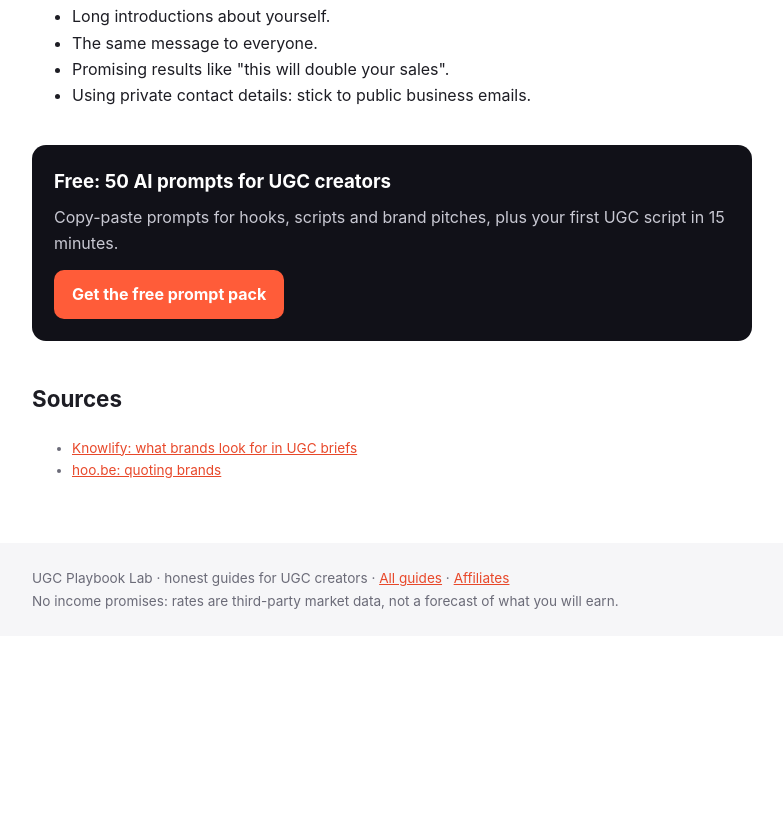
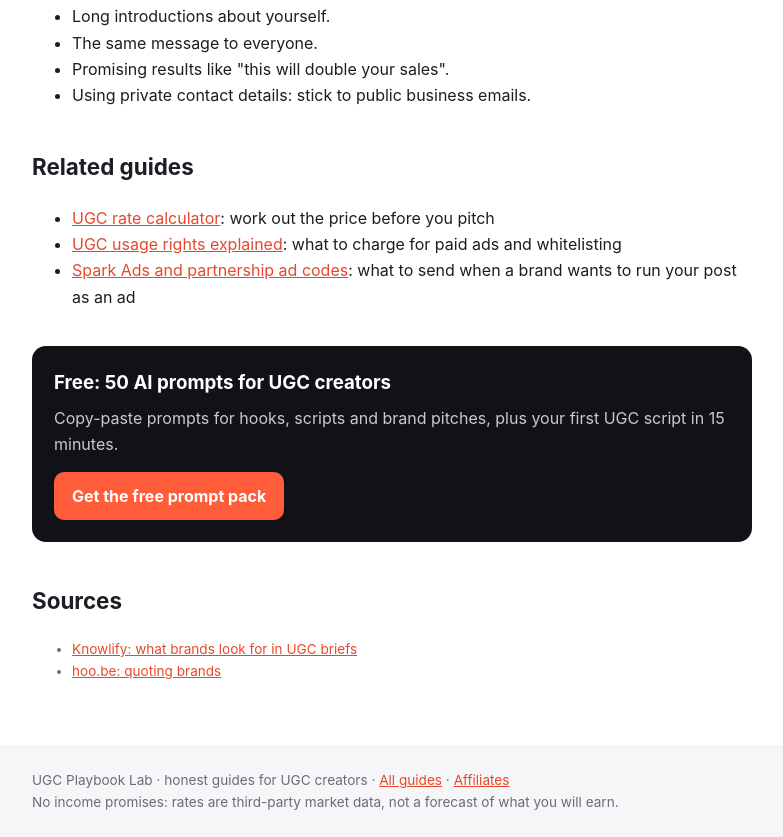
Before and after one commit to jansegersmatteo-ops/ugc-playbook-lab, a plain HTML site: page ugc-pitch-email-template.html in a window 1280 px wide. Shown: the part 1577-2414 px from the top of the page, without its empty margins (248-1031 px from the left). Before the commit the page ends 2213 px from the top, so only its background shows below. Drawn offline with Linux system fonts and the light colour scheme.

Commit message:
Update ugc-pitch-email-template.html

```diff
--- a/ugc-pitch-email-template.html
+++ b/ugc-pitch-email-template.html
@@ -15,5 +15,5 @@
 <p>Never send more than two messages without a reply.</p>
 <h2>Personalize every pitch with AI</h2>
 <blockquote>Here is a brand's website text: [paste]. Here is my pitch template: [paste]. Fill in the template for this brand with one specific, believable video idea based on their product and customer. Max 120 words. No flattery, no exaggeration.</blockquote>
-<h2>Mistakes to avoid</h2><ul><li>Long introductions about yourself.</li><li>The same message to everyone.</li><li>Promising results like "this will double your sales".</li><li>Using private contact details: stick to public business emails.</li></ul><div class="cta"><h3>Free: 50 AI prompts for UGC creators</h3><p>Copy-paste prompts for hooks, scripts and brand pitches, plus your first UGC script in 15 minutes.</p><a class="btn" href="https://whop.com/ugc-playbook-lab/free-50-ai-prompts-for-ugc/">Get the free prompt pack</a></div><h2>Sources</h2><ul class='src'><li><a href='https://knowlify.com/articles/ugc-creator-rates' rel='nofollow noopener'>Knowlify: what brands look for in UGC briefs</a></li><li><a href='https://hoo.be/blog/ugc-creator-rates-2026' rel='nofollow noopener'>hoo.be: quoting brands</a></li></ul></div></main>
+<h2>Mistakes to avoid</h2><ul><li>Long introductions about yourself.</li><li>The same message to everyone.</li><li>Promising results like "this will double your sales".</li><li>Using private contact details: stick to public business emails.</li></ul><h2>Related guides</h2><ul><li><a href="ugc-rate-calculator.html">UGC rate calculator</a>: work out the price before you pitch</li><li><a href="ugc-usage-rights-explained.html">UGC usage rights explained</a>: what to charge for paid ads and whitelisting</li><li><a href="spark-ads-partnership-ad-codes.html">Spark Ads and partnership ad codes</a>: what to send when a brand wants to run your post as an ad</li></ul><div class="cta"><h3>Free: 50 AI prompts for UGC creators</h3><p>Copy-paste prompts for hooks, scripts and brand pitches, plus your first UGC script in 15 minutes.</p><a class="btn" href="https://whop.com/ugc-playbook-lab/free-50-ai-prompts-for-ugc/">Get the free prompt pack</a></div><h2>Sources</h2><ul class='src'><li><a href='https://knowlify.com/articles/ugc-creator-rates' rel='nofollow noopener'>Knowlify: what brands look for in UGC briefs</a></li><li><a href='https://hoo.be/blog/ugc-creator-rates-2026' rel='nofollow noopener'>hoo.be: quoting brands</a></li></ul></div></main>
 <footer><div class="w">UGC Playbook Lab · honest guides for UGC creators · <a href="./">All guides</a> · <a href="affiliates.html">Affiliates</a><br>No income promises: rates are third-party market data, not a forecast of what you will earn.</div></footer></body></html>
```
